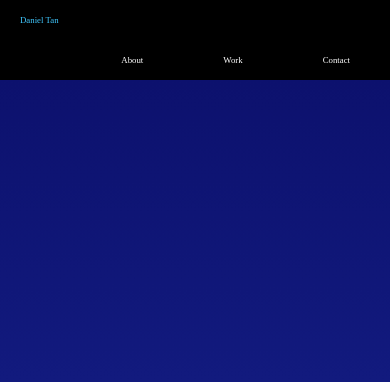
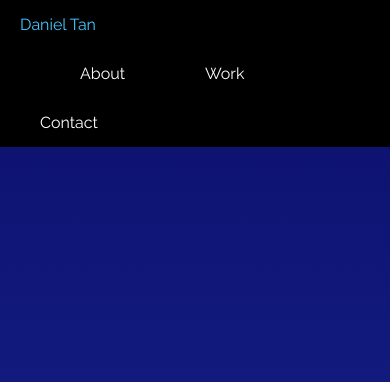
Before and after one commit to DanielTan18/DanielTan18.github.io, a plain HTML site: page index.html in a window 390 px wide. Shown: the top 382 px of the page. Drawn offline with Linux system fonts and the light colour scheme.

Commit message:
Update style.css

```diff
--- a/style.css
+++ b/style.css
@@ -18,24 +18,6 @@
       grid-gap: 2rem;
     }
 }
-/* @media (max-width: 75em) {
-  html {
-    font-size: 60%;
-  }
-}
-/* 980px / 16px = 61.25em */
-@media (max-width: 61.25em) {
-  html {
-    font-size: 58%;
-  }
-}
-/* 460px / 16px = 28.75em */
-@media (max-width: 28.75em) {
-  html {
-    font-size: 55%;
-
-  }
-} */
 
 html, body{
   font-family: 'Raleway', sans-serif;
@@ -291,7 +273,7 @@ a:hover {
 .contact-section-header > h2 {
   font-size: 4rem;
   color:white;
-  //margin: 0;
+  margin: 0;
 }
 
 .contact-links {
```
